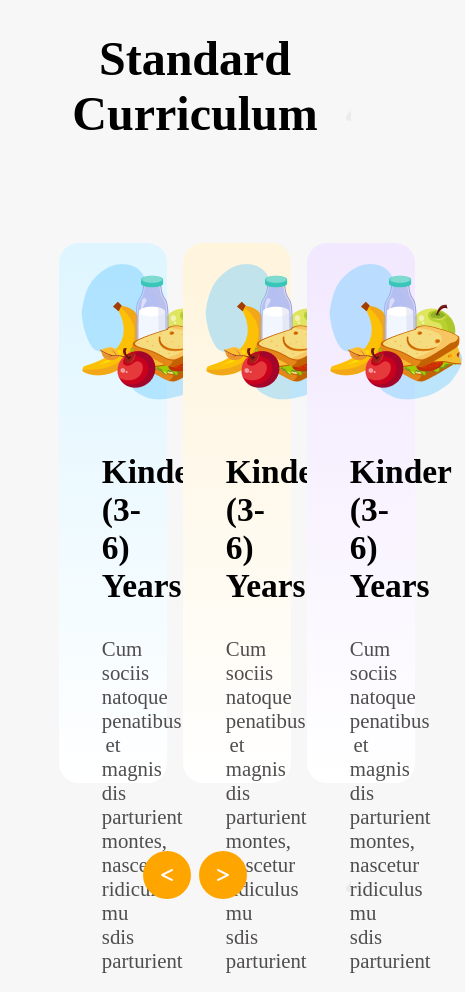
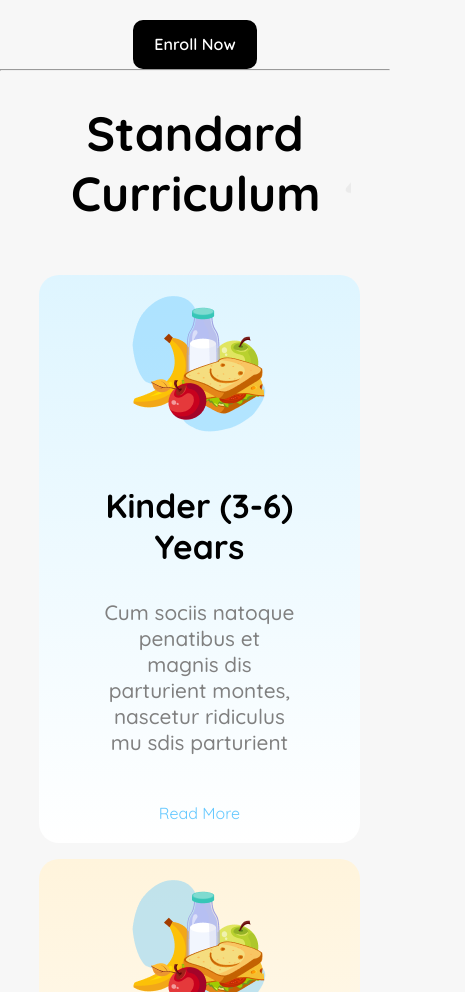
Before and after one commit to Riadul-Hasan/assignment-two, a plain HTML site: page index.html in a window 390 px wide. Shown: the part 861-1853 px from the top of the page, 465 px wide, since content can reach past the window. Drawn offline with Linux system fonts and the light colour scheme.

Commit message:
responsive for standard section

```diff
--- a/Styles/style.css
+++ b/Styles/style.css
@@ -9,9 +9,14 @@
   font-style: normal;
 } */
 
+@import url('https://fonts.googleapis.com/css2?family=Quicksand:wght@300..700&display=swap');
+
+
 *{
     margin: 0rem;
     padding: 0rem;
+    font-family: "Quicksand", serif;
+
     /* background-color: #f7f7f7; */
 }
 body{
@@ -23,6 +28,8 @@ nav{
     align-items: center;
     /* background-color: antiquewhite; */
     padding: 10px;
+    width: 100%;
+    margin: auto;
 }
 .logo-title{
     display: flex;
@@ -153,7 +160,7 @@ nav{
     font-weight: 500;
     padding: 1rem;
     margin-bottom: 2rem;
-    color: #4f4d4d;
+    color: #808080;
 }
 .box-content a{
     text-decoration: none;
@@ -206,6 +213,7 @@ nav{
         justify-content: space-between;
         padding: 0rem;
         margin-top: 1rem;
+
     }
    .bar > i{
     font-size: 2rem;
@@ -225,6 +233,7 @@ nav{
         position: absolute;
         top: 30px;
         right: 50px;
+        display: inline;
     }
 
     /* Hero */
@@ -258,4 +267,25 @@ nav{
         width: 40%;
     }
 
+    /* Standard  */
+    .standard-container{
+        flex-direction: column;
+        align-items: center;
+        width: 90%;
+        height: auto;
+        margin: 0px auto;
+
+
+    }
+    .standard-box{
+        margin: 0rem;
+        width: 100%;
+        height: auto;
+    }
+    .circle-icon{
+        display: none;
+    }
+    .box-content p{
+        color: #808080;
+    }
 }
```
